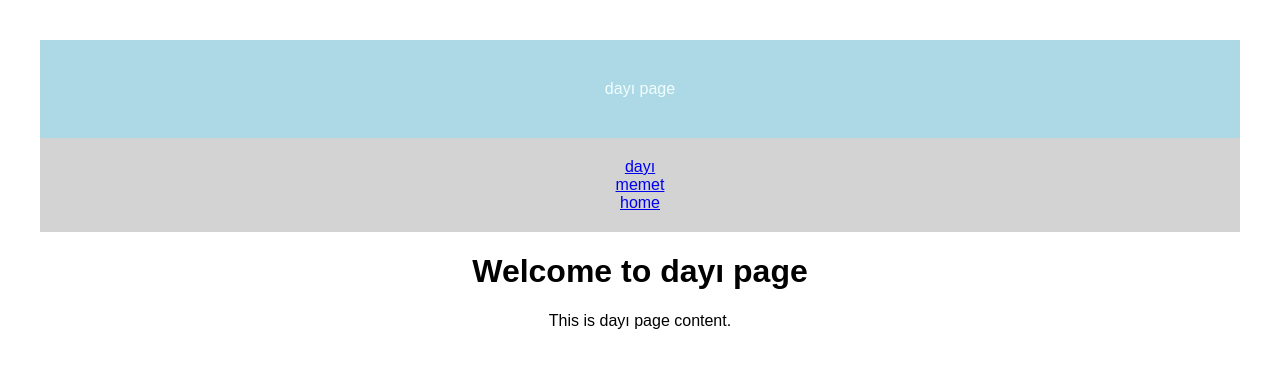
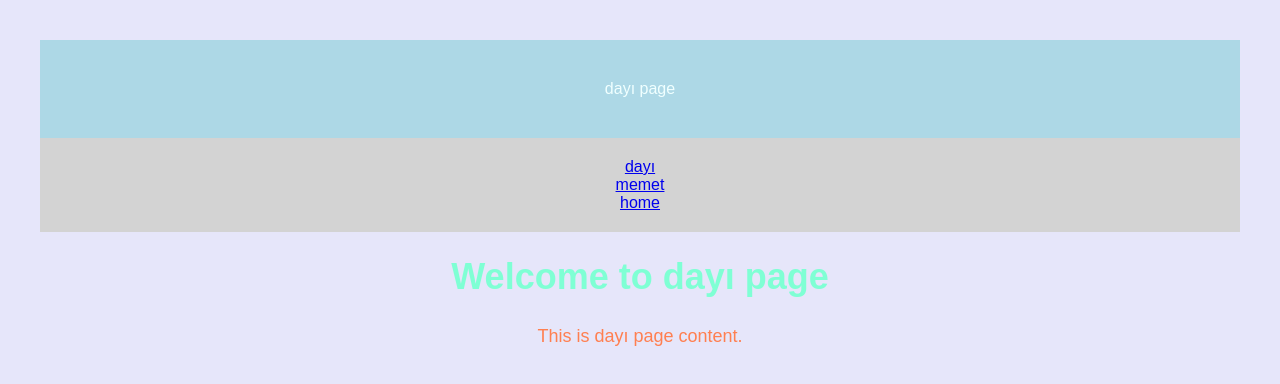
Before and after one commit to zahidekremakca/fullstackdev, a plain HTML site: page dayı.html in a window 1280 px wide. Drawn offline with Linux system fonts and the light colour scheme; files that its build step writes are made by us from their sources; the site is published under a folder, as on GitHub Pages, so addresses that start at the root find nothing.

Commit message:
Update dayı.html

```diff
--- a/dayı.html
+++ b/dayı.html
@@ -4,7 +4,7 @@
     <meta charset="UTF-8">
     <meta name="viewport" content="width=device-width, initial-scale=1.0">
     <header>dayı page</header>
-    <link rel="stylesheet" href="/src/styles/style.css">
+    <link rel="stylesheet" href="./style.css">
     <title>dayı page</title>
     <style>
     header{
@@ -59,4 +59,5 @@
     <p>This is dayı page content.</p>
 
 </body>
+
 </html>
```
